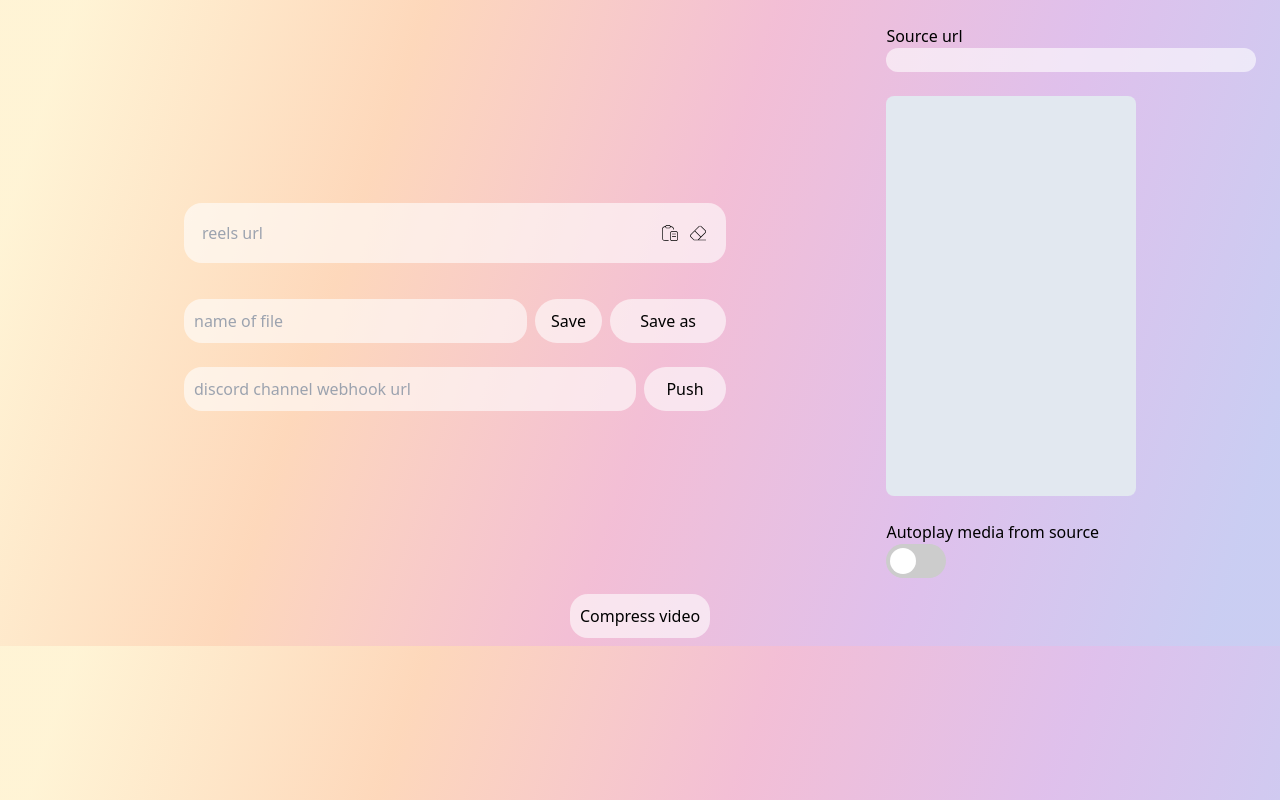
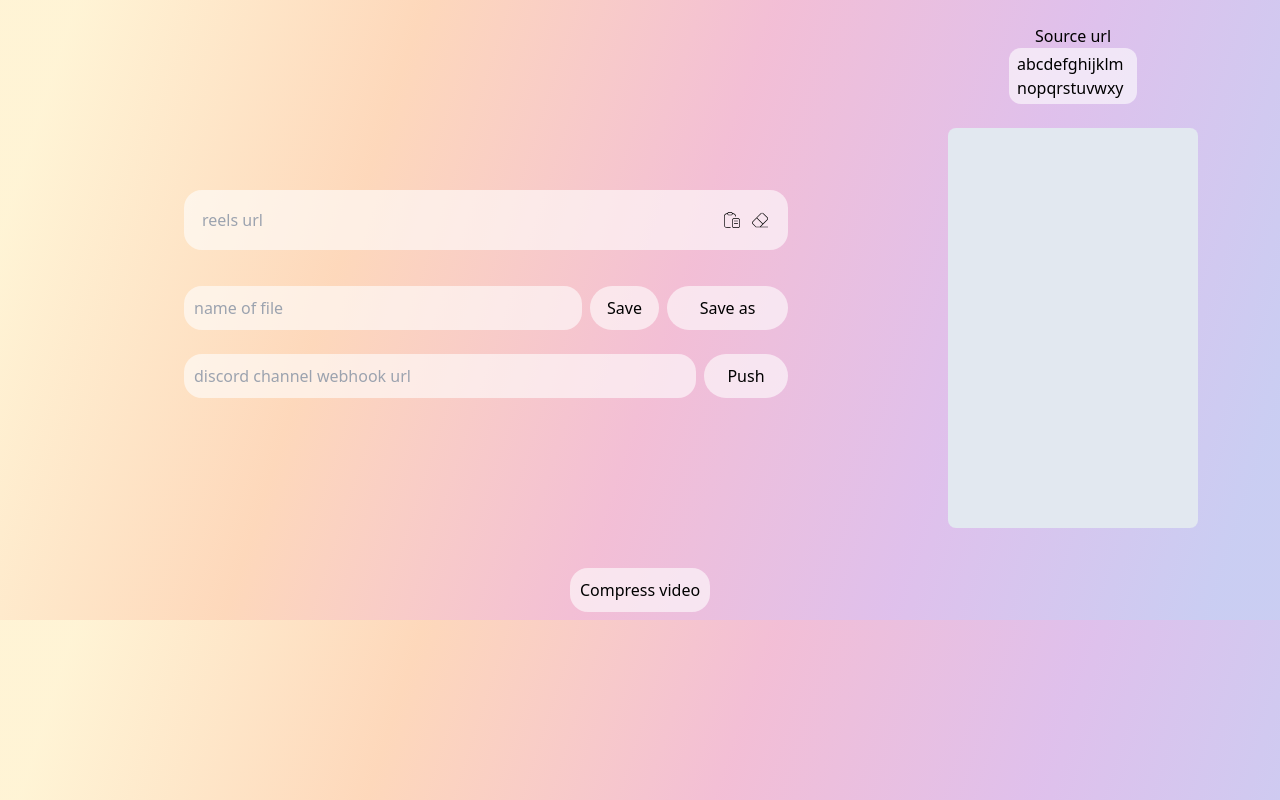
Before and after one commit to el3mentry/IG-Fetch, a Next.js app: page / in a window 1280 px wide. Built offline with nearby package versions, Linux system fonts and the light colour scheme.

Commit message:
source url fixated with the playable media's top

```diff
--- a/components/RightSection/SourceURL.tsx
+++ b/components/RightSection/SourceURL.tsx
@@ -1,8 +1,10 @@
 export default function SourceURL() {
   return (
-    <>
-      <p>Source url</p>
-      <div className="p-3 border-none rounded-2xl bg-field-color"></div>
-    </>
+    <div className="flex flex-col justify-center items-center">
+      <p className="inline-block">Source url</p>
+      <div className="border-none rounded-xl bg-field-color max-w-32 overflow-hidden min-h-10 p-1 max-h-14 break-words px-2">
+        abcdefghijklmnopqrstuvwxyzabcdefghijklmnopqrstuvwxyz
+      </div>
+    </div>
   );
 }
--- a/components/RightSection/index.tsx
+++ b/components/RightSection/index.tsx
@@ -4,10 +4,14 @@ import SourceURL from "./SourceURL";
 
 export default function RightSection() {
   return (
-    <div className="right-section w-[100%] sm:w-[100%] lg:w-[30%] flex-shrink flex-grow">
-      <SourceURL />
-      <PlayableMedia />
-      <AutoplayToggle />
+    <div className="flex flex-row w-[100%] sm:w-[100%] lg:w-[20%] flex-shrink flex-grow">
+      <div className="flex flex-col">
+        <SourceURL />
+        <PlayableMedia />
+        {/* <AutoplayToggle /> */}
+      </div>
+      <div className="w-0 sm:w-0 lg:w-[10%]">
+      </div>
     </div>
   );
 }
--- a/styles/globals.css
+++ b/styles/globals.css
@@ -52,11 +52,6 @@ body {
 
 .justify-content-space-between {
   justify-content: space-between;
-}
-
-.right-section {
-  display: flex;
-  flex-direction: column;
 }
 
 .field {
```
